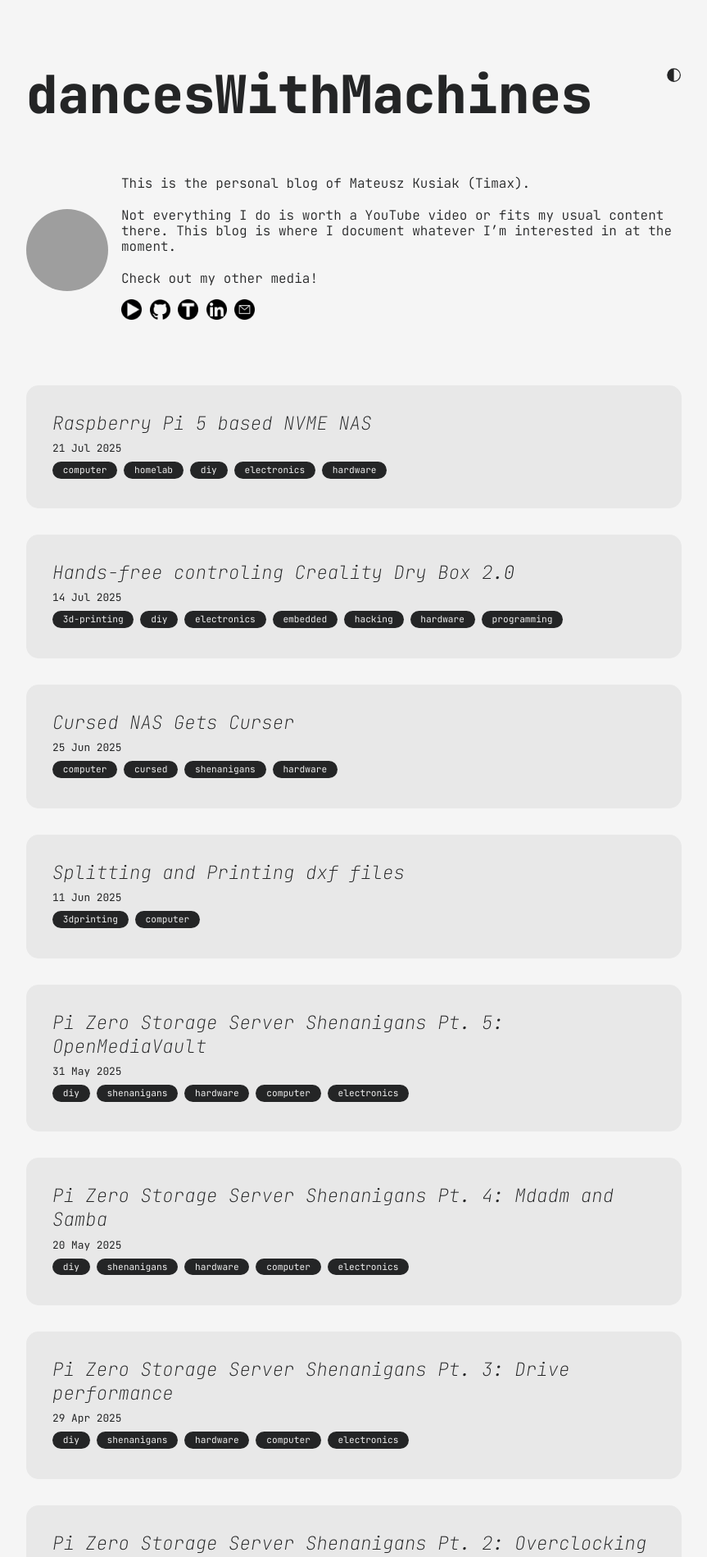
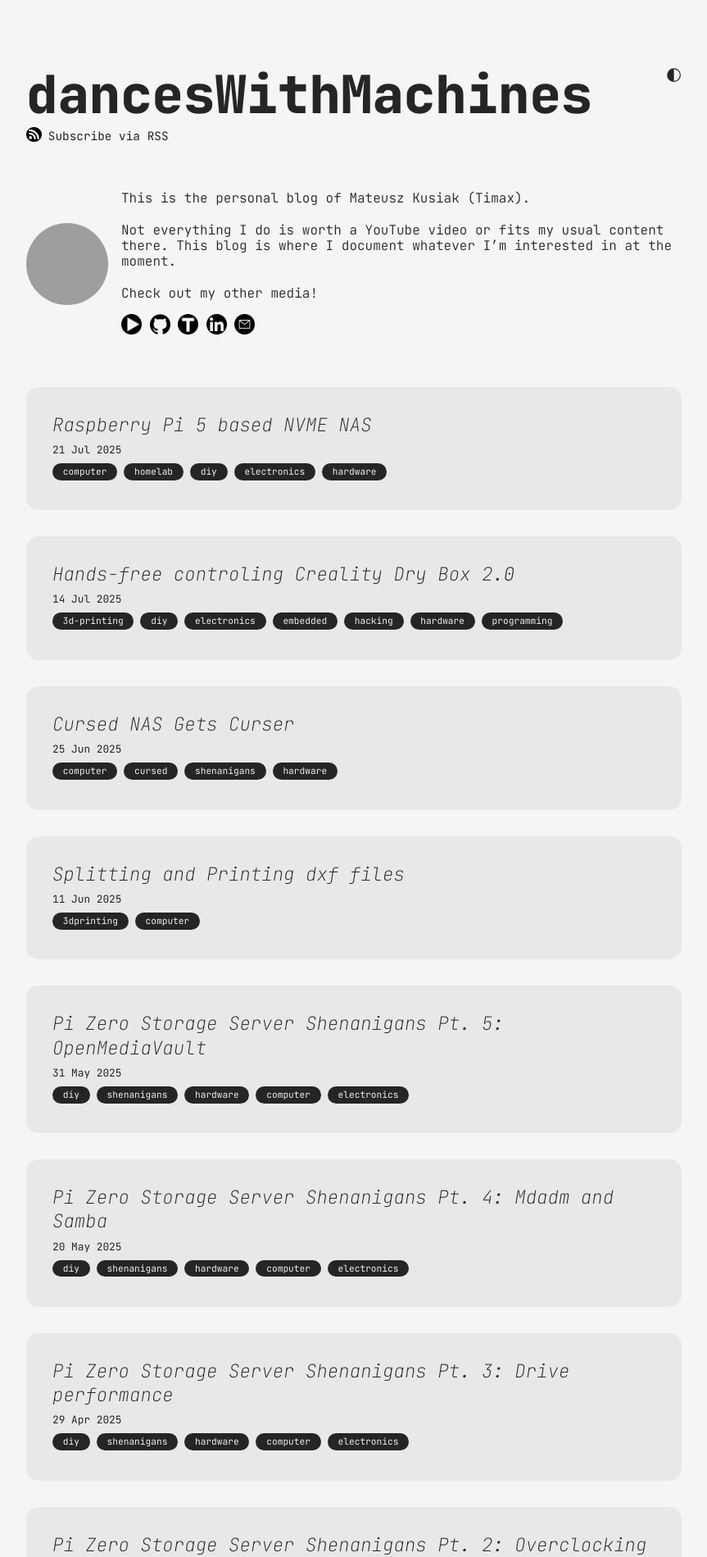
Before and after one commit to dancesWithMachines/dancesWithMachines.github.io, a Jekyll site: the page built from index.md, in a window 1280 px wide. Shown: the top 1899 px of the page at 82% size, without its empty margins (208-1071 px from the left). Built offline with Jekyll 4.4.1, drawn with Linux system fonts in a browser that asks for light colours; grey boxes are pictures that could not be loaded.

Commit message:
Page: Add RSS subscribe button and update author
Add RSS subscribe button to the page and update author in config. The
issue was that the theme creator was listed in RSS readers.

Thanks to Ramiro for the feedback!

Signed-off-by: Mateusz Kusiak (Timax) <timax2@wp.pl>

```diff
--- a/_config.yml
+++ b/_config.yml
@@ -3,8 +3,10 @@ markdown: kramdown
 
 # Left this to respect original author.
 author:
-  name: Sharad Raj Singh Maurya
-  email: dev_sharad@outlook.com
+  name: Mateusz Kusiak (Timax)
+  email: mkusiak.dwm@gmail.com
+# The creator of the theme is Sharad Raj Singh Maurya (dev_sharad@outlook.com)
+# I had to change this so it displays properly on RSS readers (Thanks Ramiro!).
 
 plugins:
   - jemoji
--- a/_data/author.yml
+++ b/_data/author.yml
@@ -24,4 +24,4 @@ contact:
   - title: linkedin
     url: https://www.linkedin.com/in/mateusz-kusiak-695009260
   - title: email
-    url: mailto:timax2@wp.pl
+    url: mailto:mkusiak.dwm@gmail.com
--- a/_includes/head.html
+++ b/_includes/head.html
@@ -23,4 +23,5 @@
   {% if page.layout == "post" %}
   <script defer src="{{site.baseurl}}/assets/js/lbox.js"></script>
   {% endif %}
+  <link rel="alternate" type="application/rss+xml" title="RSS" href="{{ "/feed.xml" | relative_url }}">
 </head>
--- a/_includes/header.html
+++ b/_includes/header.html
@@ -1,6 +1,6 @@
 <header>
-  <a class="site-title" href="{{site.baseurl}}/">{{site.title}}</a>
-  <!-- dark/light mode -->
+  <div class="header-top-line">
+    <a class="site-title" href="{{ site.baseurl }}/">{{ site.title }}</a>
     <span id="dark-mode-toggle" style="cursor: pointer">
       <svg
         stroke="currentColor"
@@ -16,4 +16,12 @@
         ></path>
       </svg>
     </span>
+  </div>
+
+  <div class="rss-wrapper">
+    <a href="{{ '/feed.xml' | relative_url }}" title="Subscribe via RSS">
+      <img src="{{ '/assets/icons/rss.png' | relative_url }}" alt="RSS" />
+      <span>Subscribe via RSS</span>
+    </a>
+  </div>
 </header>
--- a/assets/css/blog.css
+++ b/assets/css/blog.css
@@ -21,23 +21,78 @@ body {
   background-color: var(--gray-5);
 }
 header {
-  padding: 2rem 0 4rem 0;
   display: flex;
-  flex-direction: row;
+  flex-direction: column; /* stack children vertically */
   align-items: flex-start;
-  justify-content: space-between;
-  gap: 1rem;
+  justify-content: flex-start; /* aligns children to top */
+  padding: 2rem 0 3rem 0;
+  width: 100%;
 }
+
 header .site-title {
   font-size: 4rem;
   font-weight: bolder;
   line-height: 110%;
   color: var(--white-1);
+  margin-bottom: 0; /* ensure no bottom margin */
+  padding-bottom: 0;
 }
+
+.header-top-line {
+  display: flex;
+  justify-content: space-between; /* title left, toggle right */
+  align-items: flex-start; /* align to top */
+  width: 100%;
+}
+
 main {
   margin: 0 auto;
   max-width: 800px;
   padding: 3rem 0;
+}
+.rss-wrapper {
+  margin-top: 0;
+  font-size: 0.9rem;
+}
+
+.rss-wrapper a {
+  margin: 0;
+  padding: 0;
+  display: inline-flex;
+  align-items: center;
+  gap: 0.5rem;
+  text-decoration: none;
+  color: inherit;
+}
+
+.rss-wrapper img {
+  filter: invert() !important;
+  width: 18.75px;
+  height: 18.75px;
+  margin: 0 0 0.3rem 0;
+  transition: all 0.2s ease-in-out;
+}
+
+@media (prefers-color-scheme: light) {
+  .rss-wrapper img {
+    filter: none !important;
+  }
+}
+
+[data-theme="light"] {
+  .rss-wrapper img {
+    filter: none !important;
+  }
+}
+
+[data-theme="dark"] {
+  .rss-wrapper img {
+    filter: invert() !important;
+  }
+}
+
+.rss-wrapper img:hover {
+  transform: scale(1.2);
 }
 
 /* header */
@@ -114,7 +169,7 @@ main {
 .articles {
   display: grid;
   row-gap: 2rem;
-  margin: 4rem 0 3rem 0;
+  margin: 3rem 0 3rem 0;
 }
 .articles .article {
   padding: 2rem;
```
Also changed, not shown: assets/icons/rss.png (added). Lines whose indentation alone changed are shown as unchanged.
